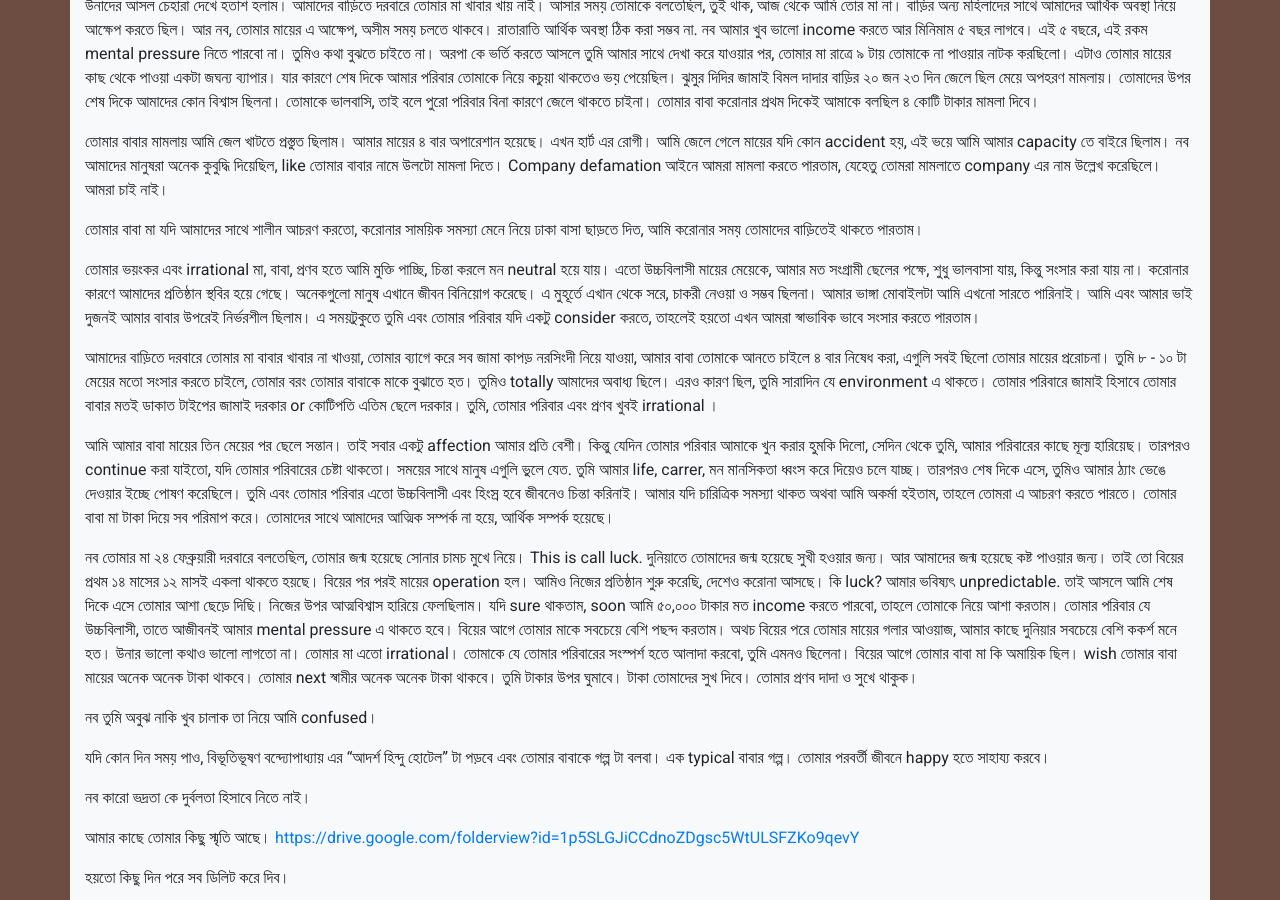
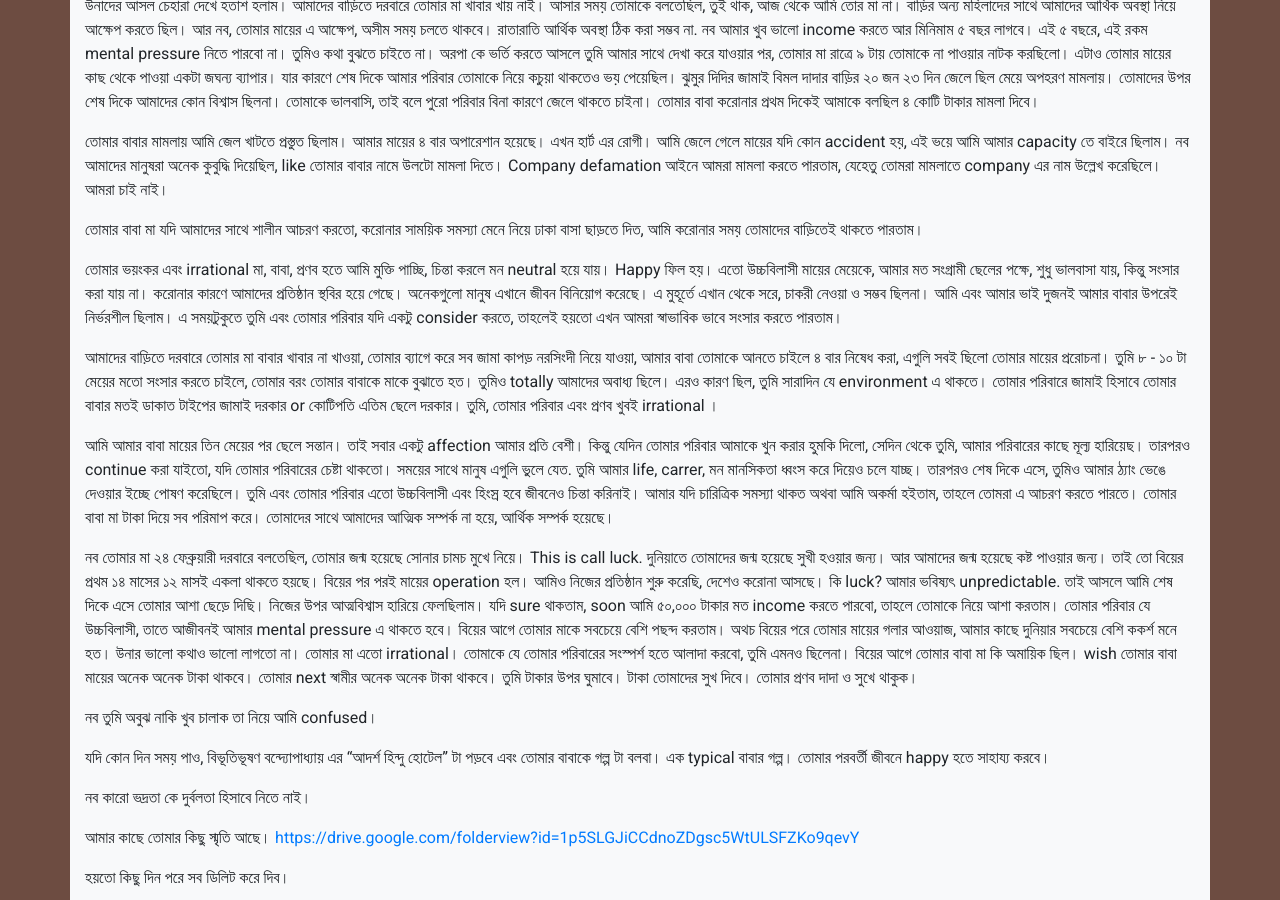
Before and after one commit to polodev/nobo, a Jekyll site: the page built from index2.md, in a window 1280 px wide and 900 px high, scrolled down 4271 px. Built offline with Jekyll 4.4.1, drawn with Linux system fonts in a browser that asks for light colours; nearby versions of some CDN libraries.

Commit message:
--updated--

```diff
--- a/index2.md
+++ b/index2.md
@@ -136,7 +136,7 @@ active: last-message
 
 তোমার বাবা মা যদি আমাদের সাথে শালীন আচরণ করতো, করোনার সাময়িক সমস্যা মেনে নিয়ে ঢাকা বাসা ছাড়তে দিত, আমি করোনার সময় তোমাদের বাড়িতেই থাকতে পারতাম।
 
-তোমার ভয়ংকর এবং irrational মা, বাবা, প্রণব হতে আমি মুক্তি পাচ্ছি, চিন্তা করলে মন neutral হয়ে যায়। এতো উচ্চবিলাসী মায়ের মেয়েকে, আমার মত সংগ্রামী ছেলের পক্ষে, শুধু ভালবাসা যায়, কিন্তু সংসার করা যায় না। করোনার কারণে আমাদের প্রতিষ্ঠান স্থবির হয়ে গেছে। অনেকগুলো মানুষ এখানে জীবন বিনিয়োগ করেছে। এ মুহূর্তে এখান থেকে সরে, চাকরী নেওয়া ও সম্ভব ছিলনা। আমার ভাঙ্গা মোবাইলটা আমি এখনো সারতে পারিনাই। আমি এবং আমার ভাই দুজনই আমার বাবার উপরেই নির্ভরশীল ছিলাম। এ সময়টুকুতে তুমি এবং তোমার পরিবার যদি একটু consider করতে, তাহলেই হয়তো এখন আমরা স্বাভাবিক ভাবে সংসার করতে পারতাম।
+তোমার ভয়ংকর এবং irrational মা, বাবা, প্রণব হতে আমি মুক্তি পাচ্ছি, চিন্তা করলে মন neutral হয়ে যায়। Happy ফিল হয়। এতো উচ্চবিলাসী মায়ের মেয়েকে, আমার মত সংগ্রামী ছেলের পক্ষে, শুধু ভালবাসা যায়, কিন্তু সংসার করা যায় না। করোনার কারণে আমাদের প্রতিষ্ঠান স্থবির হয়ে গেছে। অনেকগুলো মানুষ এখানে জীবন বিনিয়োগ করেছে। এ মুহূর্তে এখান থেকে সরে, চাকরী নেওয়া ও সম্ভব ছিলনা। আমি এবং আমার ভাই দুজনই আমার বাবার উপরেই নির্ভরশীল ছিলাম। এ সময়টুকুতে তুমি এবং তোমার পরিবার যদি একটু consider করতে, তাহলেই হয়তো এখন আমরা স্বাভাবিক ভাবে সংসার করতে পারতাম।
 
 আমাদের বাড়িতে দরবারে তোমার মা বাবার খাবার না খাওয়া, তোমার ব্যাগে করে সব জামা কাপড় নরসিংদী নিয়ে যাওয়া, আমার বাবা তোমাকে আনতে চাইলে ৪ বার নিষেধ করা, এগুলি সবই ছিলো তোমার মায়ের প্ররোচনা। তুমি ৮ - ১০ টা মেয়ের মতো সংসার করতে চাইলে, তোমার বরং তোমার বাবাকে মাকে বুঝাতে হত। তুমিও totally আমাদের অবাধ্য ছিলে। এরও কারণ ছিল, তুমি সারাদিন যে environment এ থাকতে। তোমার পরিবারে জামাই হিসাবে তোমার বাবার মতই ডাকাত টাইপের জামাই দরকার or কোটিপতি এতিম ছেলে দরকার। তুমি, তোমার পরিবার এবং প্রণব খুবই irrational ।
 
```
